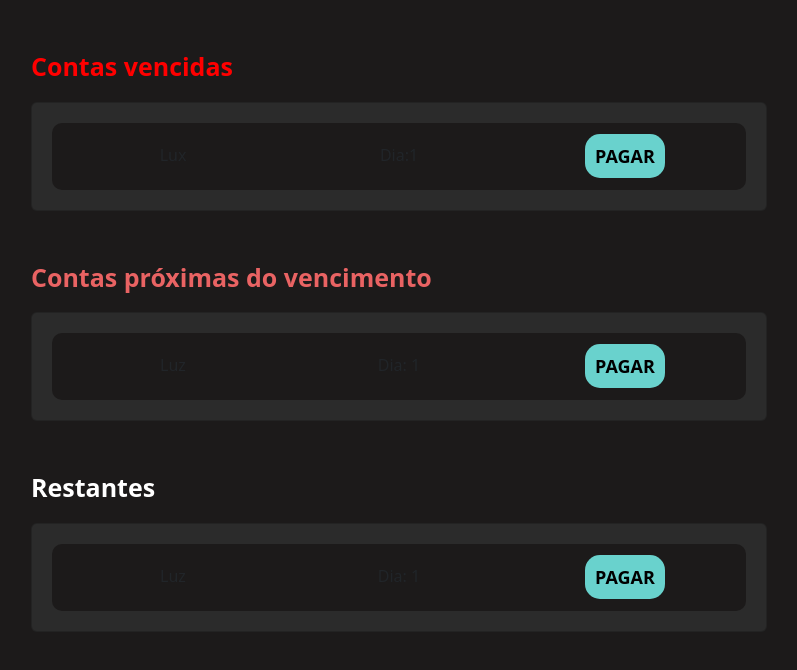
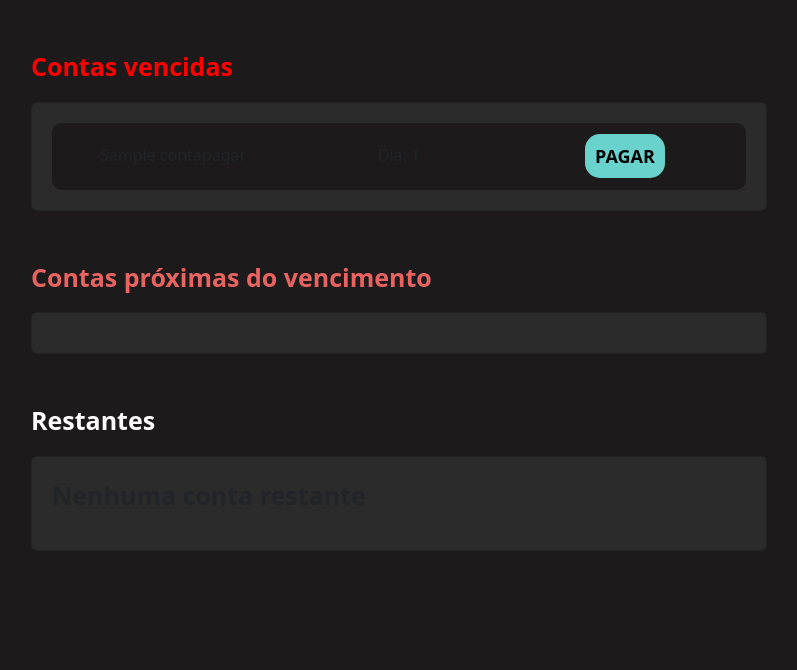
Before and after one commit to HebertFSoares/Finance, a Django app: page /contas/ver_contas/ in a window 1280 px wide. Shown: the part 56-726 px from the top of the page, without its empty margins (51-848 px from the left). Run offline with Django 4.2, Linux system fonts and the light colour scheme; tables that the repository leaves empty hold one stand-in row (values such as "Sample post").

Commit message:
Update ver_contas.html

```diff
--- a/contas/templates/ver_contas.html
+++ b/contas/templates/ver_contas.html
@@ -30,20 +30,21 @@
             <div class="col-md-8">
                 <p class="fonte-destaque" style="color: red;">Contas vencidas</p>
                 <div class="card">
-
+                        {% for conta in contas_vencidas %}
                             <div class="linha-conta">
                                 <div class="row">
                                     <div class="col-md text-center">
-                                        Lux
+                                        {{conta}}
                                     </div>
                                     <div class="col-md text-center">
-                                        Dia:1
+                                        Dia: {{conta.dia_pagamento}}
                                     </div>
                                     <div class="col-md text-center">
                                         <a href="#" class="botao-principal">PAGAR</a>
                                     </div>
                                 </div>
                             </div>
+                        {% endfor %}
 
                 </div>
                 <br>
@@ -51,21 +52,21 @@
                 <p class="fonte-destaque" style="color: #E96363;">Contas próximas do vencimento</p>
                 <div class="card">
 
-
+                        {% for conta in contas_proximas_vencimento%}
                             <div class="linha-conta">
                                 <div class="row">
                                     <div class="col-md text-center">
-                                        Luz
+                                        {{conta}}
                                     </div>
                                     <div class="col-md text-center">
-                                        Dia: 1
+                                        Dia: {{conta.dia_pagamento}}
                                     </div>
                                     <div class="col-md text-center">
                                         <a href="#" class="botao-principal">PAGAR</a>
                                     </div>
                                 </div>
                             </div>
-
+                        {% endfor %}
 
 
                 </div>
@@ -73,22 +74,26 @@
                 <br>
                 <p class="fonte-destaque">Restantes</p>
                 <div class="card">
-
-
+                        {% if not restantes %}
+                            <p class="fonte-destaque">Nenhuma conta restante</p>
+                        {% else %}
+                          {% for conta in restantes %}
                             <div class="linha-conta">
                                 <div class="row">
                                     <div class="col-md text-center">
-                                        Luz
+                                        {{conta}}
                                     </div>
                                     <div class="col-md text-center">
-                                        Dia: 1
+                                        Dia: {{conta.dia_pagamento}}
                                     </div>
                                     <div class="col-md text-center">
                                         <a href="#" class="botao-principal">PAGAR</a>
                                     </div>
                                 </div>
                             </div>
+                         {% endfor %}
 
+                        {% endif %}
 
 
                 </div>
```
